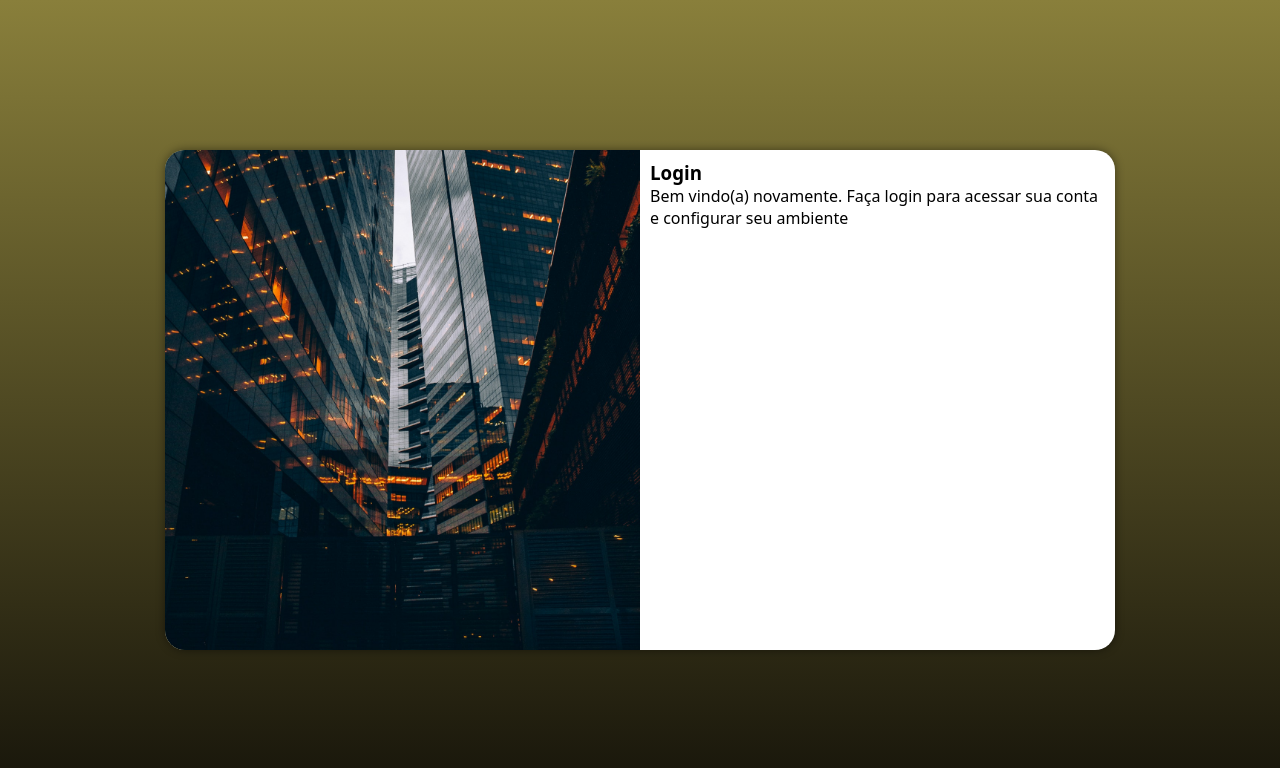
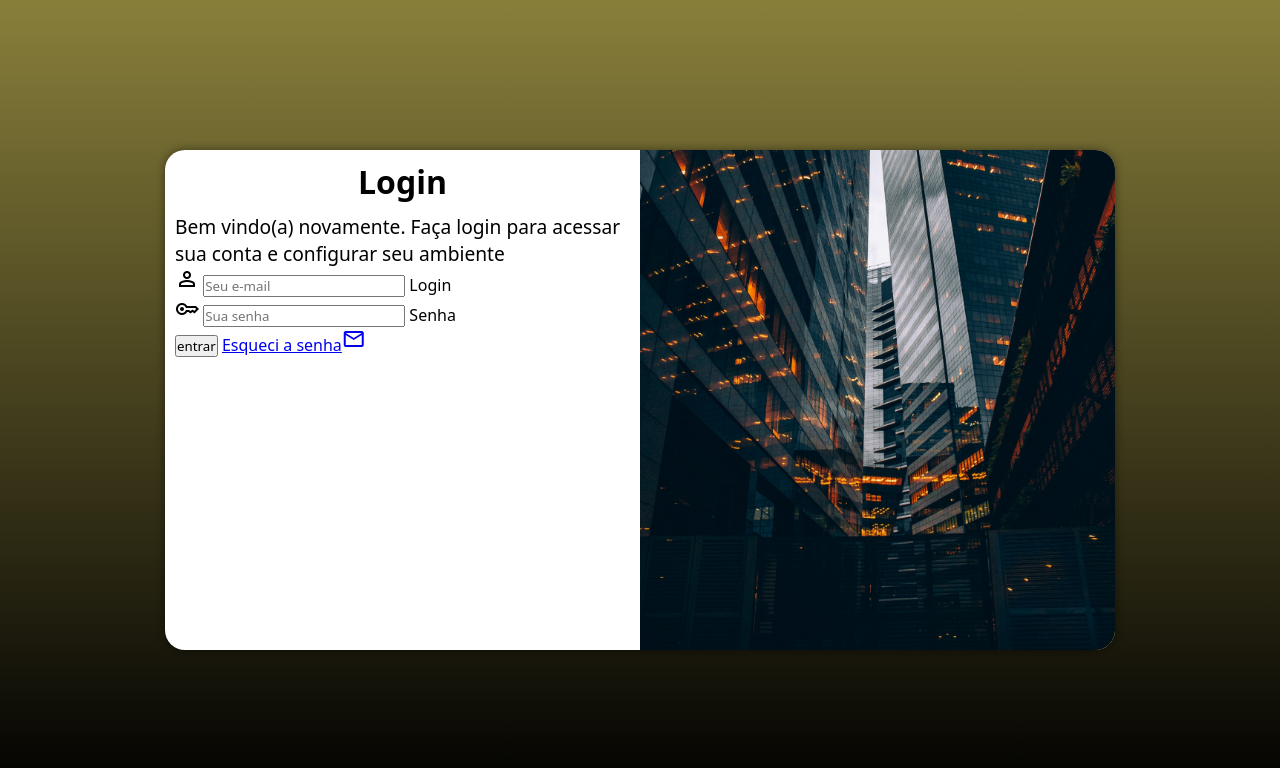
Before and after one commit to AndrePimentaF/projeto-login, a plain HTML site: page index.html in a window 1280 px wide. Drawn offline with nearby package versions, Linux system fonts and the light colour scheme.

Commit message:
add form

```diff
--- a/index.html
+++ b/index.html
@@ -6,6 +6,8 @@
     <meta name="viewport" content="width=device-width, initial-scale=1.0">
     <link rel="stylesheet" href="style/style.css">
     <link rel="stylesheet" href="style/media-query.css">
+    <link rel="stylesheet" href="https://fonts.googleapis.com/css2?family=Material+Symbols+Outlined:opsz,wght,FILL,GRAD@20..48,100..700,0..1,-50..200" />
+
     <title>Tela de Login</title>
 </head>
 <body>
@@ -17,8 +19,25 @@
            <article id="form">
                   <h1>Login</h1>
                   <p>Bem vindo(a) novamente. Faça login para acessar sua conta e configurar seu ambiente</p>
-                  <form action="login.php" method="post">
-
+                  <form action="login.php" method="post" autocomplete="on">
+                    <div class="campo">
+                        <span class="material-symbols-outlined">
+                            person
+                            </span>
+                      <input type="email" name="login" id="ilogin" placeholder="Seu e-mail" autocomplete="email" required maxlength="20">
+                      <label for="ilogin">Login</label>
+                    </div>
+                    <div>
+                        <span class="material-symbols-outlined">
+                            key
+                            </span>
+                        <input type="password" name="senha" id="isenha" placeholder="Sua senha" autocomplete="current-password" required minlength="8" maxlength="20">
+                        <label for="isenha">Senha</label>
+                    </div>
+                    <input type="submit" value="entrar">
+                    <a href="esqueci.html">
+                        Esqueci a senha<span class="material-symbols-outlined">mail</span>
+                    </a>
                   </form>
            </article>
         </section>
--- a/style/media-query.css
+++ b/style/media-query.css
@@ -2,7 +2,7 @@
 
 @media screen and (min-width: 768px) and (max-width: 992px) {
     body{
-        background-image: linear-gradient(to top, #16140A, #897F3B);
+        background-image: linear-gradient(to top, #000000, #897F3B);
     }
     section#login{
         width:80vw;
@@ -20,18 +20,25 @@
 
 @media screen and (min-width: 992px) {
     body{
-        background-image: linear-gradient(to top, #16140A, #897F3B);
+        background-image: linear-gradient(to top, #000000, #897F3B);
     }
     section#login{
         width:950px;
     }
     section#login > article#img{
-        float:left;
+        float:right;
         width:50%;
         height:100%;
     }
     section#login > article#form {
-        float:right;
+        float:left;
         width:50%;
     }
+
+    article#form > h1{
+        font-size: 2em;
+    }
+    article#form > p{
+        font-size: 1.2em;
+    }
 }
--- a/style/style.css
+++ b/style/style.css
@@ -58,3 +58,12 @@ section#login > article#form{
        padding:10px;
        display:block;
 }
+
+article#form > h1{
+    text-align:center;
+    margin-bottom:10px;
+}
+
+article#form > p{
+    font-size: 0.8em;
+}
```
